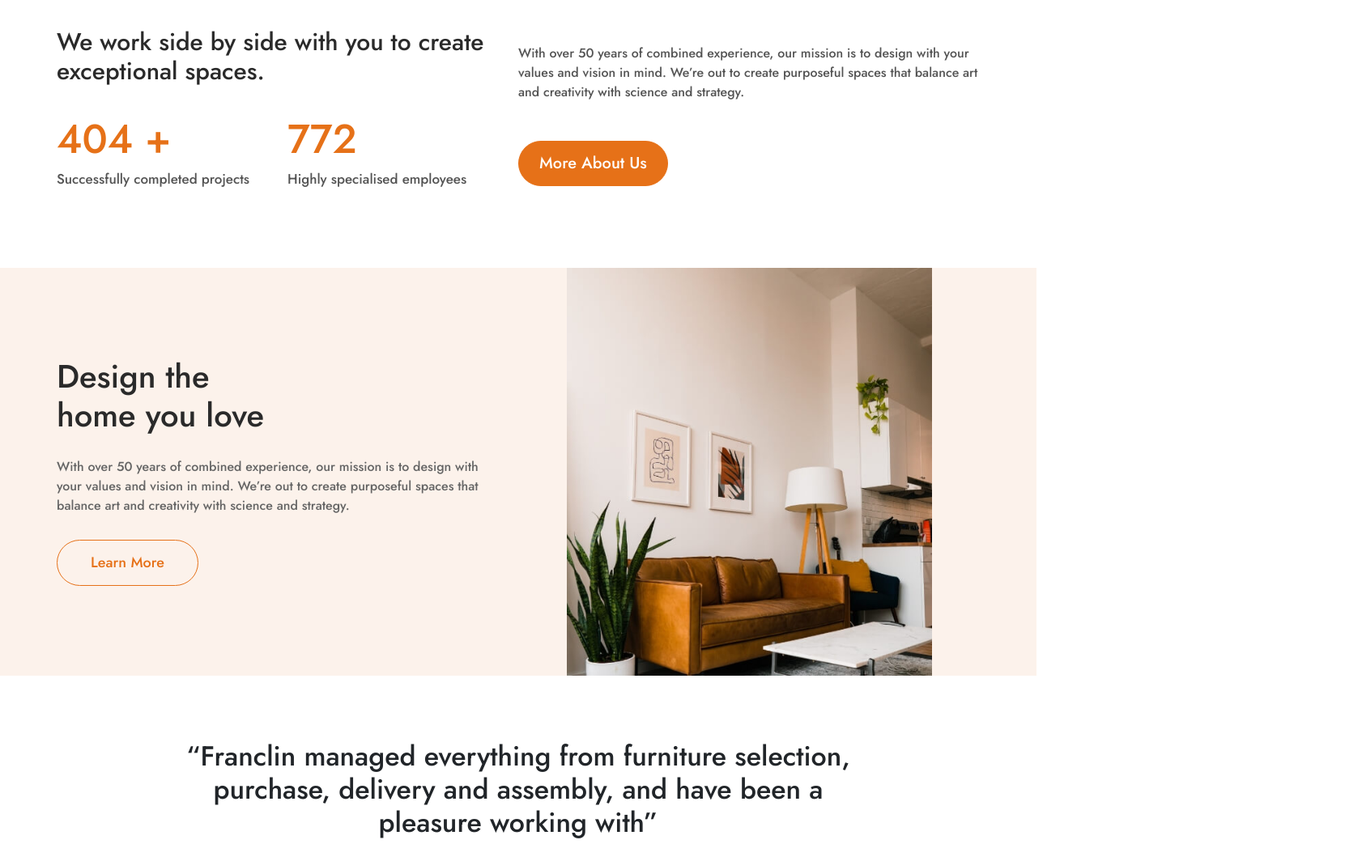
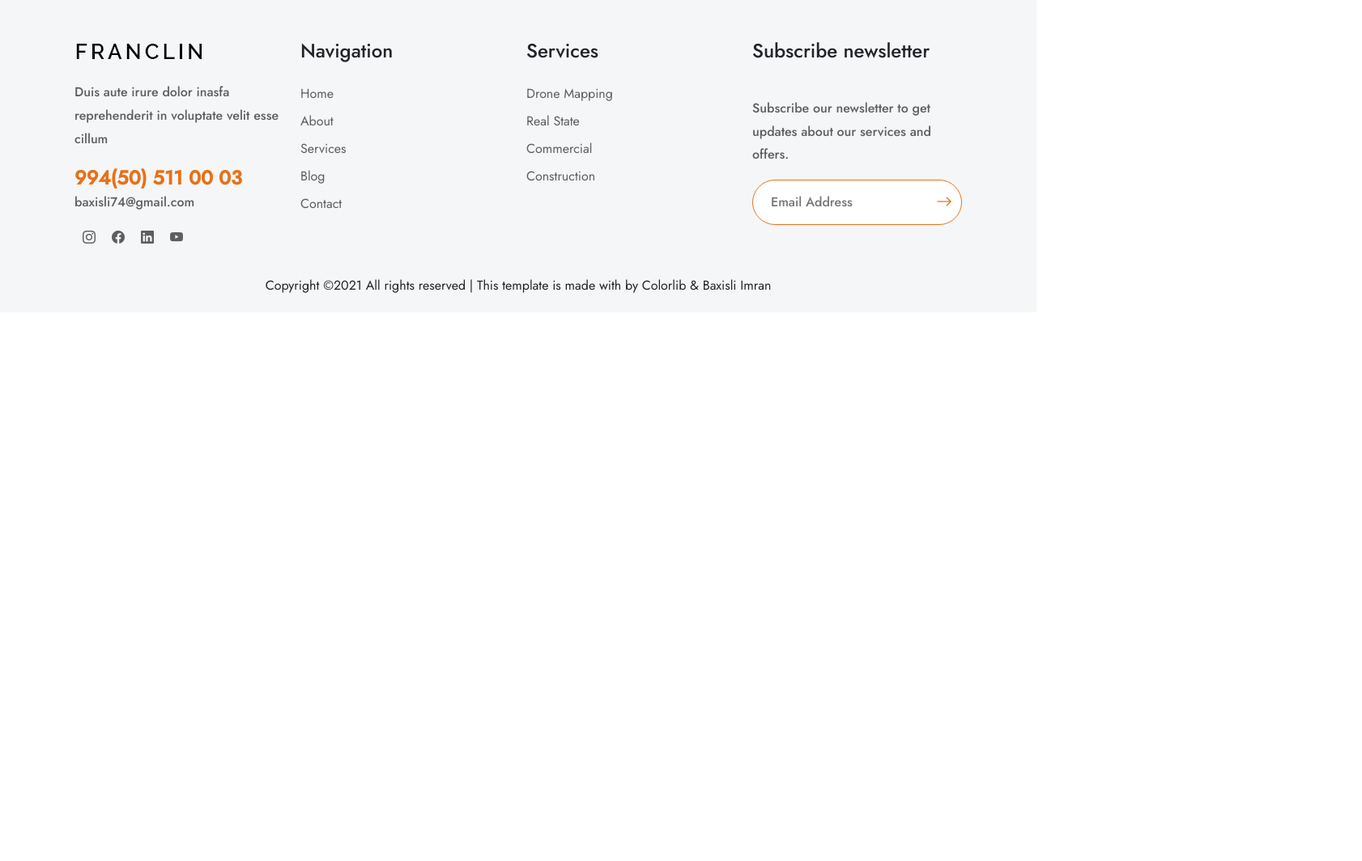
Before and after one commit to bagishly-imran/interior.io, a React (Create React App) app: page / in a window 1280 px wide. Shown: the part 620-1684 px from the top of the page at 81% size, 1682 px wide, since content can reach past the window. After the commit the page ends 1006 px from the top, so only its background shows below. Built offline with nearby package versions, Linux system fonts and the light colour scheme.

Commit message:
portfolio interior v0.9.3

```diff
--- a/src/App.js
+++ b/src/App.js
@@ -1,11 +1,20 @@
-import React from 'react';
+import React, {useEffect} from 'react';
 import {BrowserRouter as Router, Route, Switch} from 'react-router-dom';
 import Home from './pages/Index';
 import Navbar from './layouts/navbar';
 import Footer from './layouts/footer';
 import './sass/App.scss';
+import AOS from 'aos';
+import 'aos/dist/aos.css';
 
 function App() {
+
+  useEffect(() => {
+    AOS.init({
+      duration : 2000
+    });
+}, []);
+
   return (
     <div className="App">
       <Router>
@@ -13,7 +22,7 @@
         <Navbar/>
 
         <Switch>
-          <Route exact  path = "/" component = {Home}/>
+          <Route exact  path = "/imran-portfolio-interior/" component = {Home}/>
         </Switch>
 
         <Footer/>
--- a/src/components/About.js
+++ b/src/components/About.js
@@ -5,14 +5,13 @@
 import CountUp from 'react-countup';
 import '../sass/AboutUs.scss';
 
+
 const AboutUs = props => {
-
-    // console.log(props.counters);
 
     return(
         <section className = "about-us-section-area container">
 
-            <div className = "section-one col-6">
+            <div className = "section-one col-6" data-aos="fade-right">
                 <h3 className = "about-us-caption">
                     We work side by side with you to create exceptional spaces.
                 </h3>
@@ -30,7 +29,7 @@
                 </div>
             </div>
 
-            <div className = "section-two col-6">
+            <div className = "section-two col-6" data-aos="fade-left">
                 <p className = "about-us-paragraph">
                     With over 50 years of combined experience, our mission is to design with your values and vision in mind.
                     We’re out to create purposeful spaces that balance art and creativity with science and strategy.
--- a/src/components/AboutArea.js
+++ b/src/components/AboutArea.js
@@ -7,7 +7,7 @@
     return(
         <div className = "about-area">
             <div className = "container area-content">
-                <div className = "about-area-title">
+                <div className = "about-area-title" data-aos="zoom-in">
                     <h1 className = "area-title">
                         Design the <br/>
                         home you love
--- a/src/components/AboutAreaTwo.js
+++ b/src/components/AboutAreaTwo.js
@@ -5,7 +5,7 @@
 export default function AboutAreaTwo() {
     return(
         <div className = "about-area-two">
-            <div className = "caption-about-two container">
+            <div className = "caption-about-two container" data-aos="zoom-in">
                 <h1 className = "caption-h1">
                     We work with more than 200 <br/>
                     vendors, big and small.
--- a/src/components/BrandArea.js
+++ b/src/components/BrandArea.js
@@ -5,7 +5,7 @@
     return(
         <div className = "brand-area container">
             <div className = "brand-title-content">
-                <h2 className = "brand-title">
+                <h2 className = "brand-title" data-aos="zoom-in">
                     “Franclin managed everything from furniture selection,
                     purchase, delivery and assembly, and have been a pleasure working with”
                 </h2>
--- a/src/components/ServicesArea.js
+++ b/src/components/ServicesArea.js
@@ -13,7 +13,7 @@
     console.log(services);
 
     return(
-        <div className = "services-area container">
+        <div className = "services-area container" data-aos="fade-up">
 
             <h2 className = "service-title">Interior design is for everyone.</h2>
 
--- a/src/components/Testminoal.js
+++ b/src/components/Testminoal.js
@@ -33,7 +33,7 @@
 
     return(
         <div className = "testminoial">
-            <div className = "testminoial-section container">
+            <div className = "testminoial-section container" data-aos="fade-up">
 
             <div className = "d-flex justify-content-center pb-4">
                 <h2>Customer testimonial</h2>
--- a/src/components/VisitTailor.js
+++ b/src/components/VisitTailor.js
@@ -8,7 +8,7 @@
             <div className = "visit-content-image">
                <img src = "https://preview.colorlib.com/theme/franclin/assets/img/gallery/visit_bg.jpg" alt = {"Visit Tailor Image"}/>
             </div>
-            <div className = "tailor-details container">
+            <div className = "tailor-details container" data-aos="fade-left">
                 <h1 className = "tailor-title">Personalized design solutions</h1>
                 <p className = "tailor-description">Designed by Franclin</p>
                 <div className = "tailor-stars nav">
--- a/src/components/WanToWorkArea.js
+++ b/src/components/WanToWorkArea.js
@@ -6,7 +6,7 @@
     return(
         <div className = "wan-to-work-area">
             <div className = "wantowork container">
-                <div className = "wantowork-section-one">
+                <div className = "wantowork-section-one" data-aos="flip-down">
                     <h2 className = "wantowork-h2">
                         Any help needed?
                     </h2>
--- a/src/layouts/footer.js
+++ b/src/layouts/footer.js
@@ -6,7 +6,7 @@
 function footer() {
     return(
         <footer className = "footer">
-            <div className = "footer-one container">
+            <div className = "footer-one container" data-aos="fade-up">
                 <div className = "footer-caption col-12 col-sm-6 col-lg-3 ">
                     <img src ={Logo} alt = "Logo"/>
                     <p className = "ft-paragraph-title">
--- a/src/layouts/navbar.js
+++ b/src/layouts/navbar.js
@@ -1,11 +1,13 @@
-import React, {useState} from 'react';
+import React, {useEffect, useState} from 'react';
 import {Link} from 'react-router-dom';
 import '../sass/Navbar.scss';
 import Logo from '../images/logo.png';
 
+
 const Navbar = () => {
 
     const [open, setOpen] = useState(true);
+
 
     return(
         <header className = "header">
@@ -56,7 +58,7 @@
                     <h1 className ="hero-text">
                         My home is <u className ="hero-undrline">almost put together,</u> but I could really use a new rug.
                     </h1>
-                    <Link to = '/' className = "hero-btn" rel="noopener">Check Our Services</Link>
+                    <Link to = '/' className = "hero-btn" rel="noopener" data-aos="fade-up">Check Our Services</Link>
                 </div>
             </div>
         </header>
```
